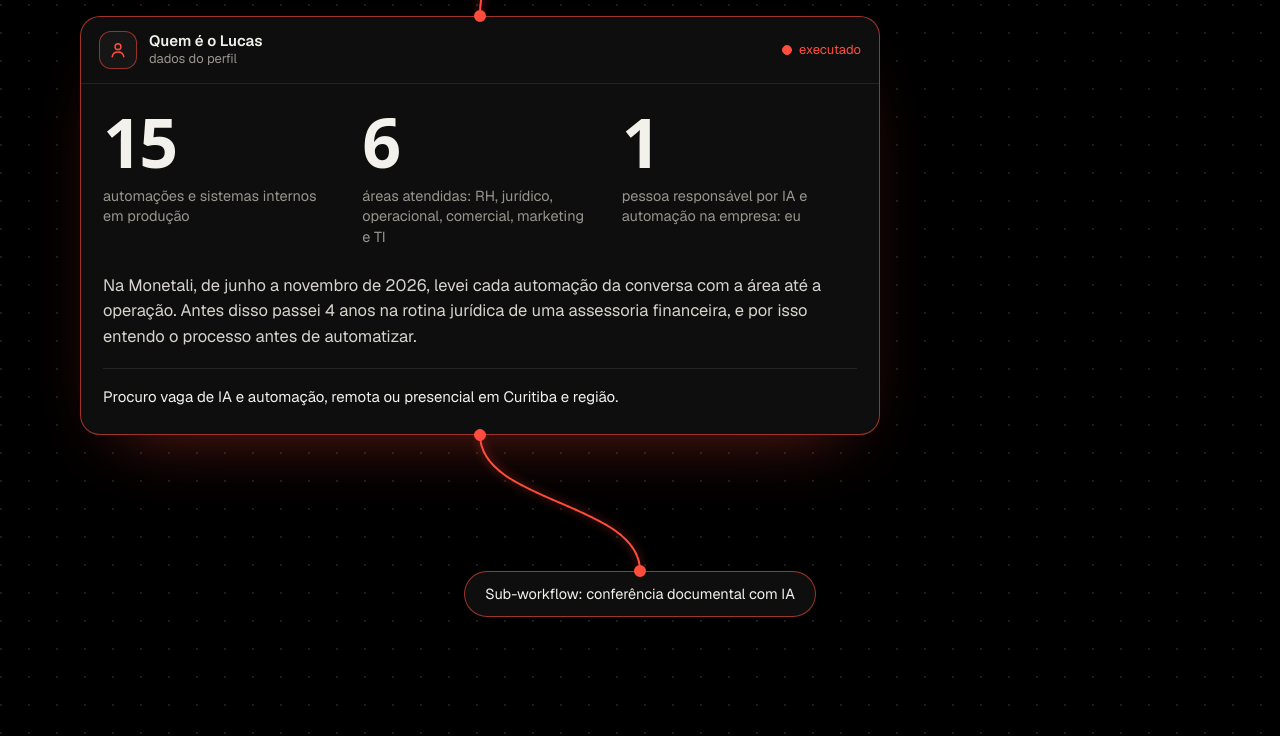
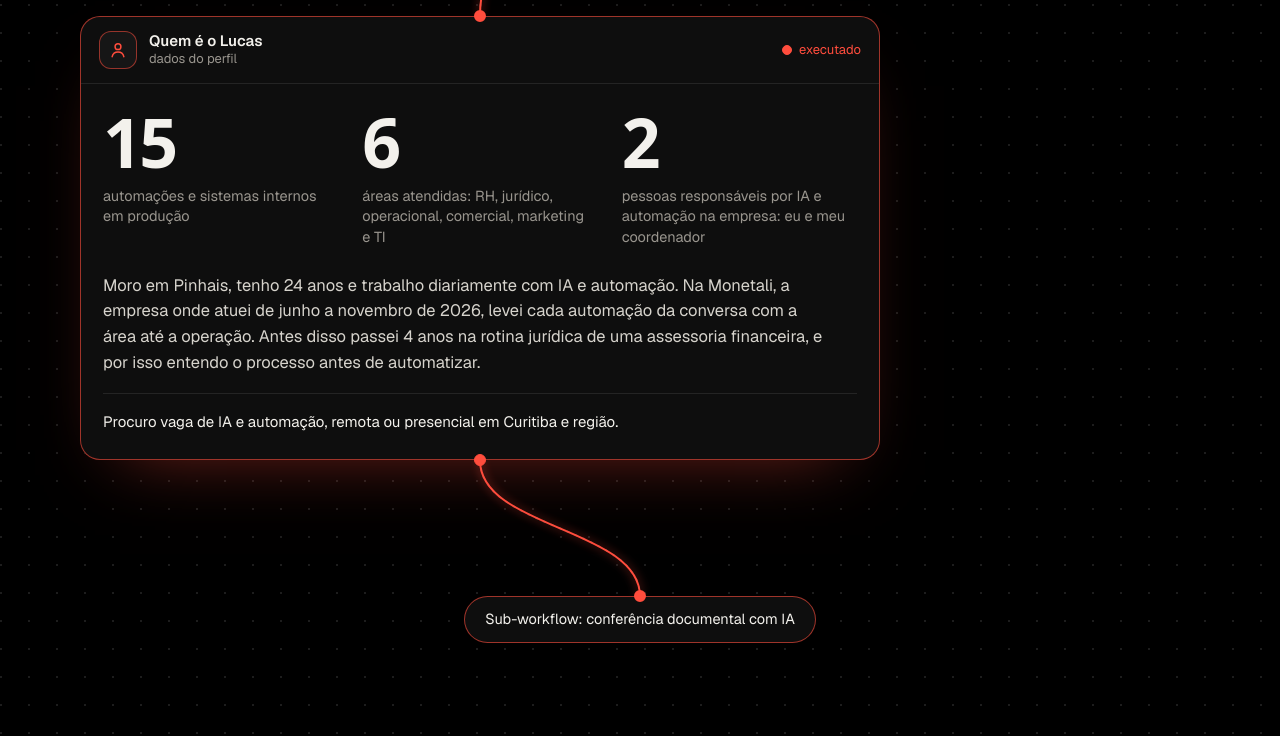
Before and after one commit to lucasjussen/lucasjussen.github.io, a plain HTML site: page index.html in a window 1280 px wide. Shown: the part 920-1656 px from the top of the page. Drawn offline with nearby package versions, Linux system fonts and the light colour scheme; a web font is replaced by a local one.

Commit message:
Add files via upload

```diff
--- a/index.html
+++ b/index.html
@@ -430,9 +430,9 @@
         <div class="stats">
           <div><b class="num" data-to="15">15</b><span>automações e sistemas internos em produção</span></div>
           <div><b class="num" data-to="6">6</b><span>áreas atendidas: RH, jurídico, operacional, comercial, marketing e TI</span></div>
-          <div><b class="num" data-to="1">1</b><span>pessoa responsável por IA e automação na empresa: eu</span></div>
+          <div><b class="num" data-to="2">2</b><span>pessoas responsáveis por IA e automação na empresa: eu e meu coordenador</span></div>
         </div>
-        <p class="prose">Na Monetali, de junho a novembro de 2026, levei cada automação da conversa com a área até a operação. Antes disso passei 4 anos na rotina jurídica de uma assessoria financeira, e por isso entendo o processo antes de automatizar.</p>
+        <p class="prose">Moro em Pinhais, tenho 24 anos e trabalho diariamente com IA e automação. Na Monetali, a empresa onde atuei de junho a novembro de 2026, levei cada automação da conversa com a área até a operação. Antes disso passei 4 anos na rotina jurídica de uma assessoria financeira, e por isso entendo o processo antes de automatizar.</p>
         <p class="avail">Procuro vaga de IA e automação, remota ou presencial em Curitiba e região.</p>
       </div>
       <span class="port out"></span>
```
